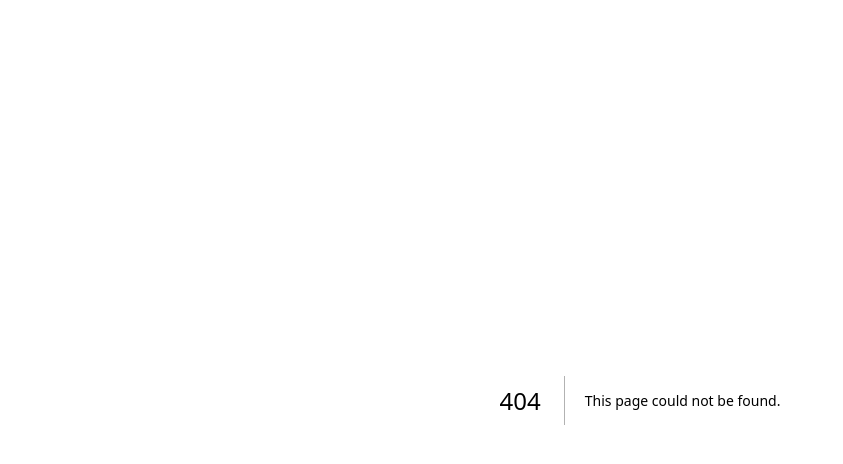
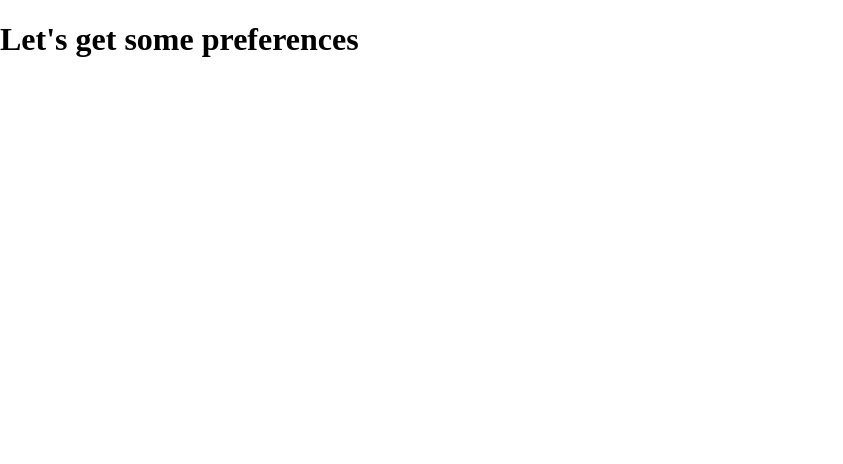
Before and after one commit to BlueNealis/what-should-I-order, a Next.js app: page /drinkPreference/form in a window 1280 px wide. Before the commit this address had no page. Shown: the top 464 px of the page, without its empty margins (0-843 px from the left). Built offline with nearby package versions, Linux system fonts and the light colour scheme; a web font is replaced by a local one.

Commit message:
Add files for form and prompt component

```diff
--- a/next.config.js
+++ b/next.config.js
@@ -1,6 +1,6 @@
 /** @type {import('next').NextConfig} */
 const nextConfig = {
-  reactStrictMode: true,
+  reactStrictMode: false,
   swcMinify: true,
   images: {
     domains: ["www.thecocktaildb.com"]
--- /dev/null
+++ b/pages/drinkPreference/form.js
@@ -0,0 +1,14 @@
+import styles from './form.module.scss'
+import { useState } from 'react'
+import Link from 'next/link'
+import Head from 'next/head'
+import Image from 'next/image'
+
+
+export default function form() {
+  return(
+    <form>
+      <h1>Let's get some preferences</h1>
+    </form>
+  )
+}
--- /dev/null
+++ b/pages/drinkPreference/form.module.scss
@@ -0,0 +1 @@
+@use "../../styles/vars";
```
Also changed, not shown: components/promptBox/promptBox.js (added, +8 -0 lines), components/promptBox/promptBox.module.scss (added).
